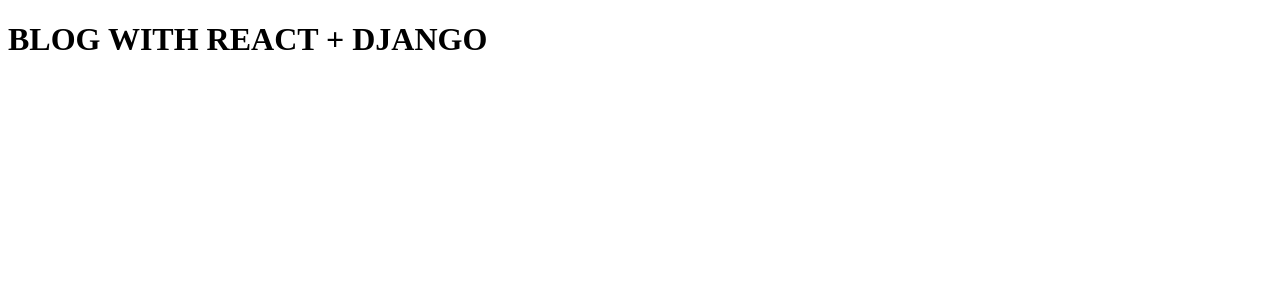
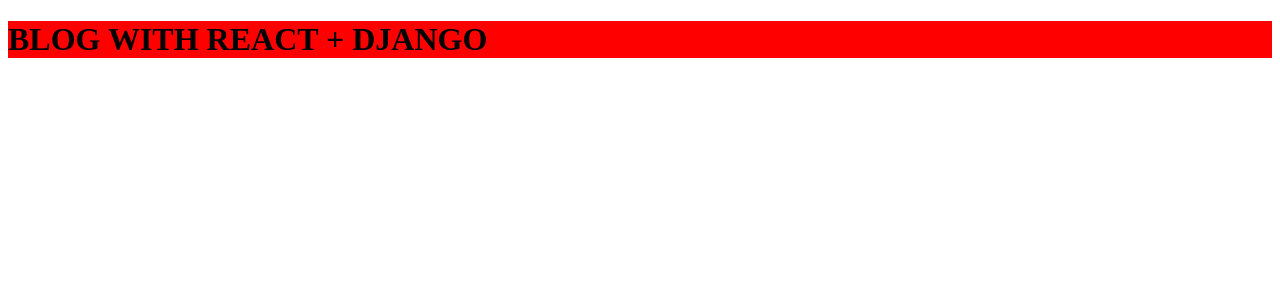
Before and after one commit to burakbehlull/login-and-registration, a React (Vite) app in the folder client/: page / in a window 1280 px wide. Shown: the top 300 px of the page. Built offline with nearby package versions, Linux system fonts and the light colour scheme.

Commit message:
feat: style tests

```diff
--- a/client/package.json
+++ b/client/package.json
@@ -13,7 +13,7 @@
     "react": "^18.2.0",
     "react-dom": "^18.2.0",
     "react-router-dom": "^5.3.4",
-    "scss": "^0.2.4"
+    "sass": "^1.62.1"
   },
   "devDependencies": {
     "@types/react": "^18.0.28",
--- a/client/src/App.jsx
+++ b/client/src/App.jsx
@@ -1,4 +1,5 @@
 import React from 'react'
+import './main.scss'
 
 function App() {
 
--- /dev/null
+++ b/client/src/main.scss
@@ -0,0 +1,3 @@
+h1{
+    background-color: red;
+}
```
Also changed, not shown: 1 other file (tests, documents, lock files or other folders).
